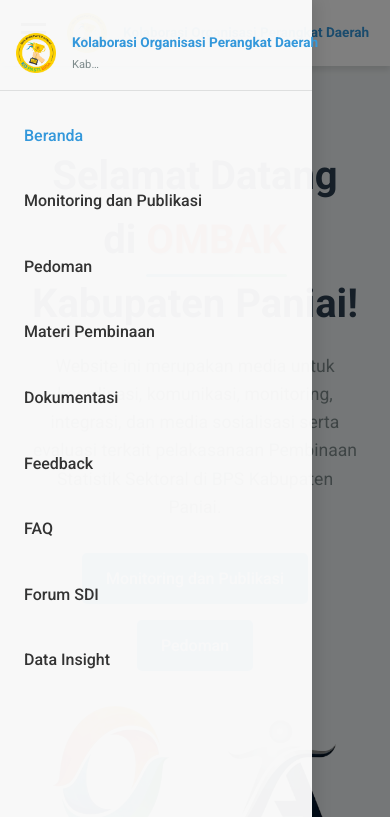
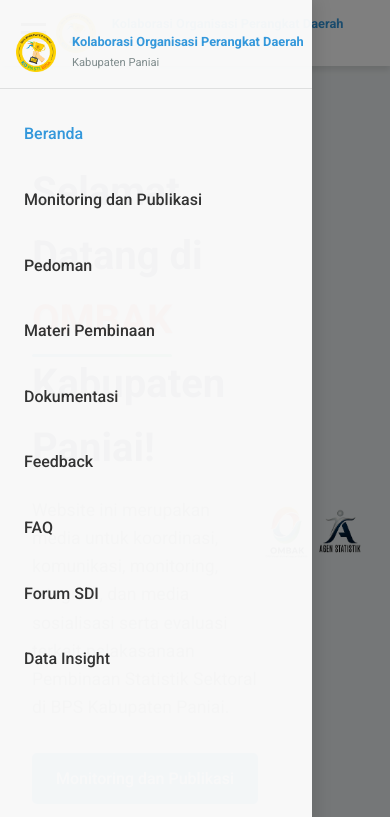
Before and after one commit to DaffaTH/ombak_paniai, a plain HTML site: page index.html in a window 390 px wide. Both pictures are taken after a click on the element 33 px from the left and 32 px from the top of the page. Shown: the top 817 px of the page. Drawn offline with Linux system fonts and the light colour scheme.

Commit message:
Update website

```diff
--- a/css/style.css
+++ b/css/style.css
@@ -513,6 +513,11 @@
         @media screen and (max-width: 768px) {
             header {
                 padding: 0.8rem 1rem;
+                flex-wrap: wrap; /* Tambahkan ini agar elemen header dapat wrap */
+            }
+
+            .logo-container {
+            max-width: 85%; /* Perbesar max-width untuk logo container */
             }
 
             .title h1 {
@@ -523,8 +528,12 @@
             }
 
             .title p {
-                font-size: 0.7rem;
-                display: none;
+            font-size: 0.7rem;
+            display: block !important; /* Pastikan ditampilkan */
+            white-space: nowrap;
+            overflow: hidden;
+            text-overflow: ellipsis;
+            max-width: 150px; /* Batasi lebar maksimum */
             }
 
             .desktop-nav {
@@ -533,7 +542,7 @@
 
             .burger {
                 display: block;
-                margin-right: 1rem;
+                margin-right: 0.5rem; /* Kurangi margin untuk menghemat ruang */
             }
 
             .mobile-nav-header .title p {
@@ -543,9 +552,9 @@
             }
 
             .hero {
-                flex-direction: column;
-                text-align: center;
-                padding: 2rem 0;
+                flex-direction: row;
+                justify-content: center;
+                gap: 10px;
             }
 
             .hero-image {
@@ -587,7 +596,11 @@
 
         @media screen and (max-width: 480px) {
             .title h1 {
-                font-size: 0.85rem;
+                font-size: 0.8rem; /* Perkecil sedikit font size */
+            }
+
+            .burger {
+            margin-right: 0.3rem; /* Kurangi margin lagi */
             }
 
             .hero-image img {
@@ -604,3 +617,19 @@
             overflow: hidden;
             height: 100%;
         }
+
+        /* Untuk memastikan logo container tidak melebihi header */
+    @media screen and (max-width: 360px) {
+    .logo-container {
+        max-width: 80%;
+    }
+
+    .title h1 {
+        font-size: 0.75rem;
+    }
+
+    .title p {
+        font-size: 0.6rem;
+        max-width: 100px;
+    }
+    }
--- a/js/main.js
+++ b/js/main.js
@@ -5,27 +5,31 @@
 const navLinks = document.querySelectorAll('.mobile-nav-links li a');
 
 // Toggle Mobile Menu
-        burger.addEventListener('click', () => {
+function toggleMenu() {
     mobileNav.classList.toggle('active');
-            burger.classList.toggle('active');
     overlay.classList.toggle('active');
     document.body.classList.toggle('no-scroll');
-        });
 
-        // Close menu when clicking on overlay or links
+    // Burger animation
+    burger.classList.toggle('active');
+}
+
+// Event listeners
+burger.addEventListener('click', toggleMenu);
+
 overlay.addEventListener('click', () => {
     mobileNav.classList.remove('active');
-            burger.classList.remove('active');
     overlay.classList.remove('active');
     document.body.classList.remove('no-scroll');
+    burger.classList.remove('active');
 });
 
 navLinks.forEach(link => {
     link.addEventListener('click', () => {
         mobileNav.classList.remove('active');
-                burger.classList.remove('active');
         overlay.classList.remove('active');
         document.body.classList.remove('no-scroll');
+        burger.classList.remove('active');
     });
 });
 
@@ -38,3 +42,13 @@
         link.classList.add('active');
     }
 });
+
+// Handle resize event to close mobile menu on larger screens
+window.addEventListener('resize', () => {
+    if (window.innerWidth > 768) {
+        mobileNav.classList.remove('active');
+        overlay.classList.remove('active');
+        document.body.classList.remove('no-scroll');
+        burger.classList.remove('active');
+    }
+});
```
Lines whose indentation alone changed are shown as unchanged.
